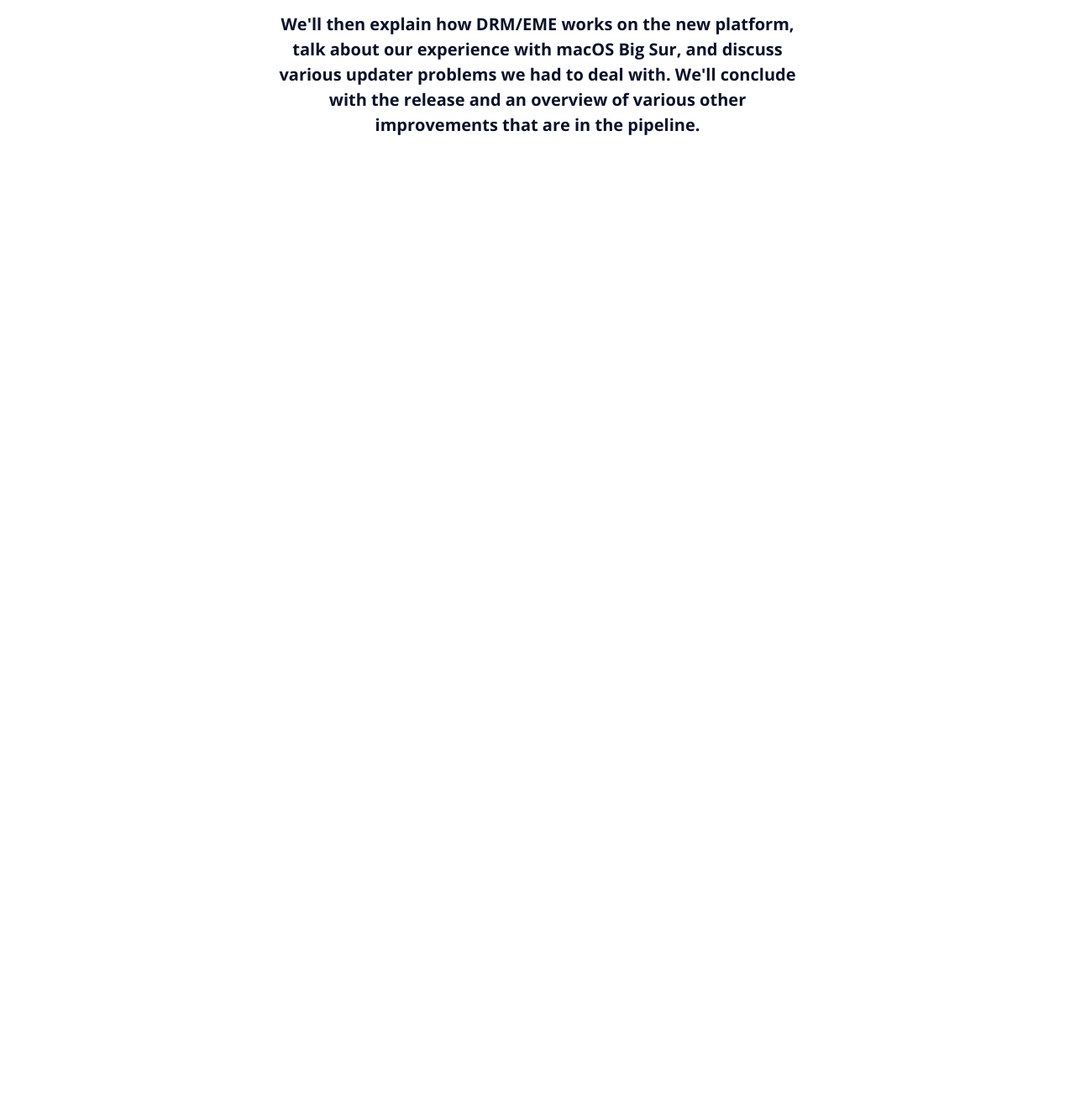
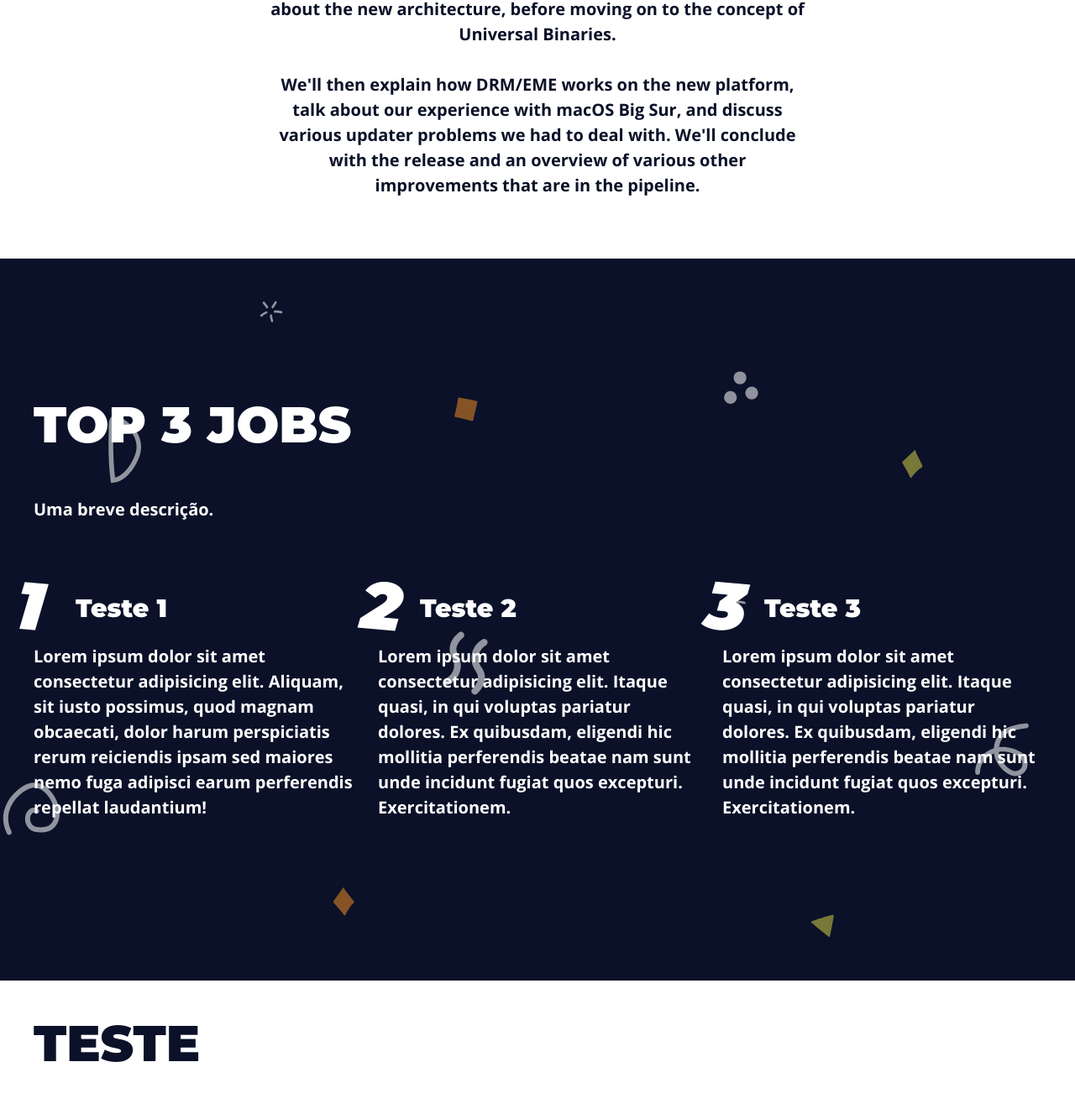
Before and after one commit to diegoespelho/landing-page, a plain HTML site: page index.html in a window 1280 px wide. Shown: the part 1477-2798 px from the top of the page at 84% size. Before the commit the page ends 1785 px from the top, so only its background shows below. Drawn offline with nearby package versions, Linux system fonts and the light colour scheme.

Commit message:
Seção Grid

```diff
--- a/assets/css/style.css
+++ b/assets/css/style.css
@@ -39,3 +39,43 @@
   height: 100vh;
   text-align: center;
 }
+
+.grid-one-content {
+  display: flex;
+  flex-flow: column wrap;
+  justify-content: center;
+  height: 100vh;
+}
+
+.gri-main-heading {
+  margin-bottom: 1rem;
+}
+
+.grid-description {
+  padding-bottom: 5rem;
+}
+
+.grid {
+  display: grid;
+  grid-template-columns: repeat(3, 1fr);
+  gap: var(--gap);
+  counter-reset: grid-counter;
+}
+
+.grid h3 {
+  font-size: 3rem;
+  position: relative;
+  padding-left: 5rem;
+  padding-bottom: 2rem;
+}
+
+.grid h3::before {
+  counter-increment: grid-counter;
+  content: counter(grid-counter);
+  position: absolute;
+  font-size: 8rem;
+  font-style: italic;
+  top: -4rem;
+  left: -2rem;
+  transform: rotate(5deg);
+}
--- a/index.html
+++ b/index.html
@@ -15,15 +15,14 @@
   <aside class="menu white-bg">
     <div class="main-content menu-content">
       <h1>
-        <a href="#">LOGO</a>
+        <a href="#home">LOGO</a>
       </h1>
 
       <nav>
         <ul>
           <li><a href="#intro">intro</a></li>
-          <li><a href="#top3">top 3</a></li>
-          <li><a href="#">gallery</a></li>
-          <li><a href="#">work</a></li>
+          <li><a href="#grid-one">grid-one</a></li>
+          <li><a href="#gallery">gallery</a></li>
           <li><a href="#">contact</a></li>
         </ul>
       </nav>
@@ -32,7 +31,7 @@
 
   <div class="menu-spacing"></div>
 
-  <section id="intro" class="intro main-bg section">
+  <section id="home" class="intro main-bg section">
     <div class="main-content intro-content">
       <div class="intro-text-content">
         <h2>January brings us Firefox 85</h2>
@@ -43,14 +42,42 @@
       </div>
     </div>
   </section>
-  <section id="top3" class="white-bg section">
+  <section id="intro" class="white-bg section">
     <div class="main-content top3-content">
-      <h2>Top 3 jobs</h2>
+      <h2>News coverage and some surprises</h2>
       <p>The release of Apple Silicon-based Macs at the end of last year generated a flurry of news coverage and some surprises at the machine's performance. This post details some background information on the experience of porting Firefox to run natively on these CPUs.</p>
       <p>We'll start with some background on the Mac transition and give an overview of Firefox internals that needed to know about the new architecture, before moving on to the concept of Universal Binaries.</p>
       <p>We'll then explain how DRM/EME works on the new platform, talk about our experience with macOS Big Sur, and discuss various updater problems we had to deal with. We'll conclude with the release and an overview of various other improvements that are in the pipeline.</p>
     </div>
   </section>
+
+  <section id="grid-one" class="grid-one main-bg section">
+    <div class="main-content grid-one-content">
+      <h2 class="grid-main-heading">Top 3 Jobs</h2>
+      <p class="grid-description">Uma breve descrição.</p>
+
+      <div class="grid">
+        <article>
+          <h3>Teste 1</h3>
+          <p>Lorem ipsum dolor sit amet consectetur adipisicing elit. Aliquam, sit iusto possimus, quod magnam obcaecati, dolor harum perspiciatis rerum reiciendis ipsam sed maiores nemo fuga adipisci earum perferendis repellat laudantium!</p>
+        </article>
+        <article>
+          <h3>Teste 2</h3>
+          <p>Lorem ipsum dolor sit amet consectetur adipisicing elit. Itaque quasi, in qui voluptas pariatur dolores. Ex quibusdam, eligendi hic mollitia perferendis beatae nam sunt unde incidunt fugiat quos excepturi. Exercitationem.</p>
+        </article>
+        <article>
+          <h3>Teste 3</h3>
+          <p>Lorem ipsum dolor sit amet consectetur adipisicing elit. Itaque quasi, in qui voluptas pariatur dolores. Ex quibusdam, eligendi hic mollitia perferendis beatae nam sunt unde incidunt fugiat quos excepturi. Exercitationem.</p>
+        </article>
+      </div>
+    </div>
+  </section>
+
+  <section id="gallery" class="section white-bg">
+    <div class="main-content">
+      <h1>Teste</h1>
+    </div>
+  </section>
 </body>
 
 </html>
```
